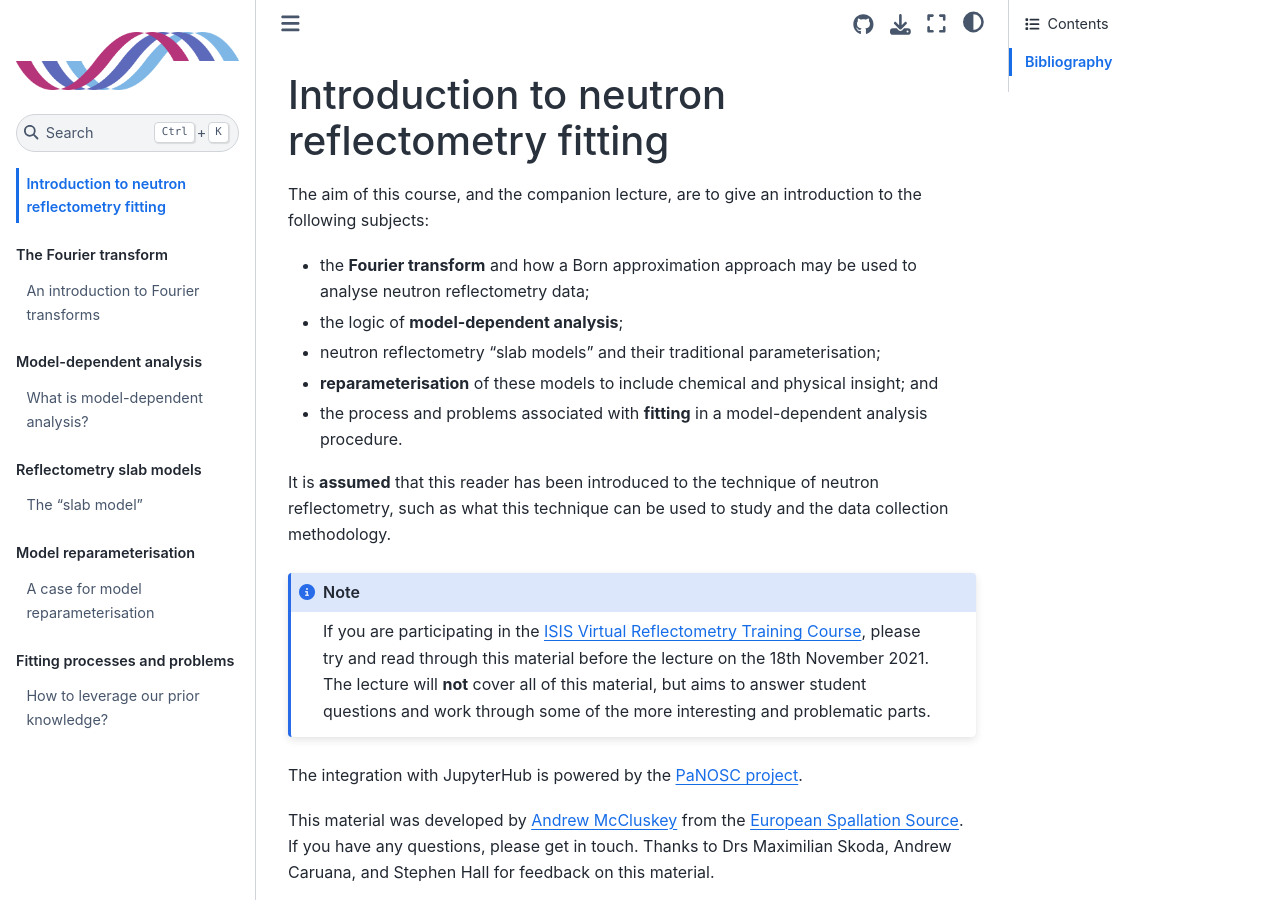
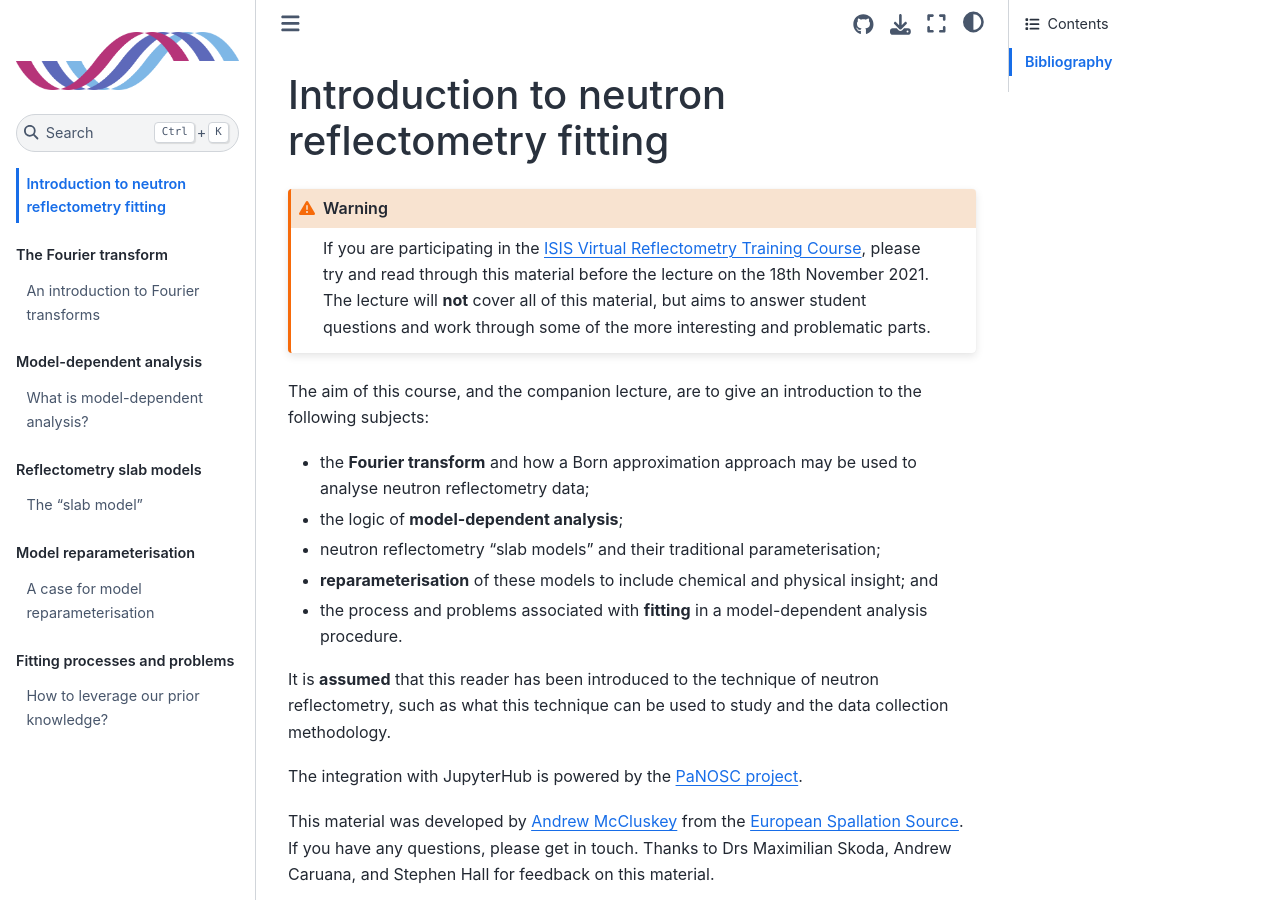
Before and after one commit to arm61/isis_school, a Jupyter Book: the page built from intro.md, in a window 1280 px wide and 900 px high. Built offline with Jupyter Book 1.0.4 settings and Sphinx 7.4.7 and the Sphinx Book theme 1.1.4, drawn with Linux system fonts in a browser that asks for light colours; pages that are not in the unit, such as notebooks, are missing from menus; cross-references to code outside the pages are shown as plain code.

Commit message:
move working to the top

````diff
--- a/intro.md
+++ b/intro.md
@@ -1,4 +1,9 @@
 # Introduction to neutron reflectometry fitting
+
+```{warning}
+If you are participating in the [ISIS Virtual Reflectometry Training Course](https://indico.stfc.ac.uk/event/355/), please try and read through this material before the lecture on the 18th November 2021.
+The lecture will **not** cover all of this material, but aims to answer student questions and work through some of the more interesting and problematic parts.
+```
 
 The aim of this course, and the companion lecture, are to give an introduction to the following subjects:
 - the **Fourier transform** and how a Born approximation approach may be used to analyse neutron reflectometry data;
@@ -8,11 +13,6 @@ The aim of this course, and the companion lecture, are to give an introduction t
 - the process and problems associated with **fitting** in a model-dependent analysis procedure.
 
 It is **assumed** that this reader has been introduced to the technique of neutron reflectometry, such as what this technique can be used to study and the data collection methodology.
-
-```{note}
-If you are participating in the [ISIS Virtual Reflectometry Training Course](https://indico.stfc.ac.uk/event/355/), please try and read through this material before the lecture on the 18th November 2021.
-The lecture will **not** cover all of this material, but aims to answer student questions and work through some of the more interesting and problematic parts.
-```
 
 The integration with JupyterHub is powered by the [PaNOSC project](https://www.panosc.eu).
 
````
